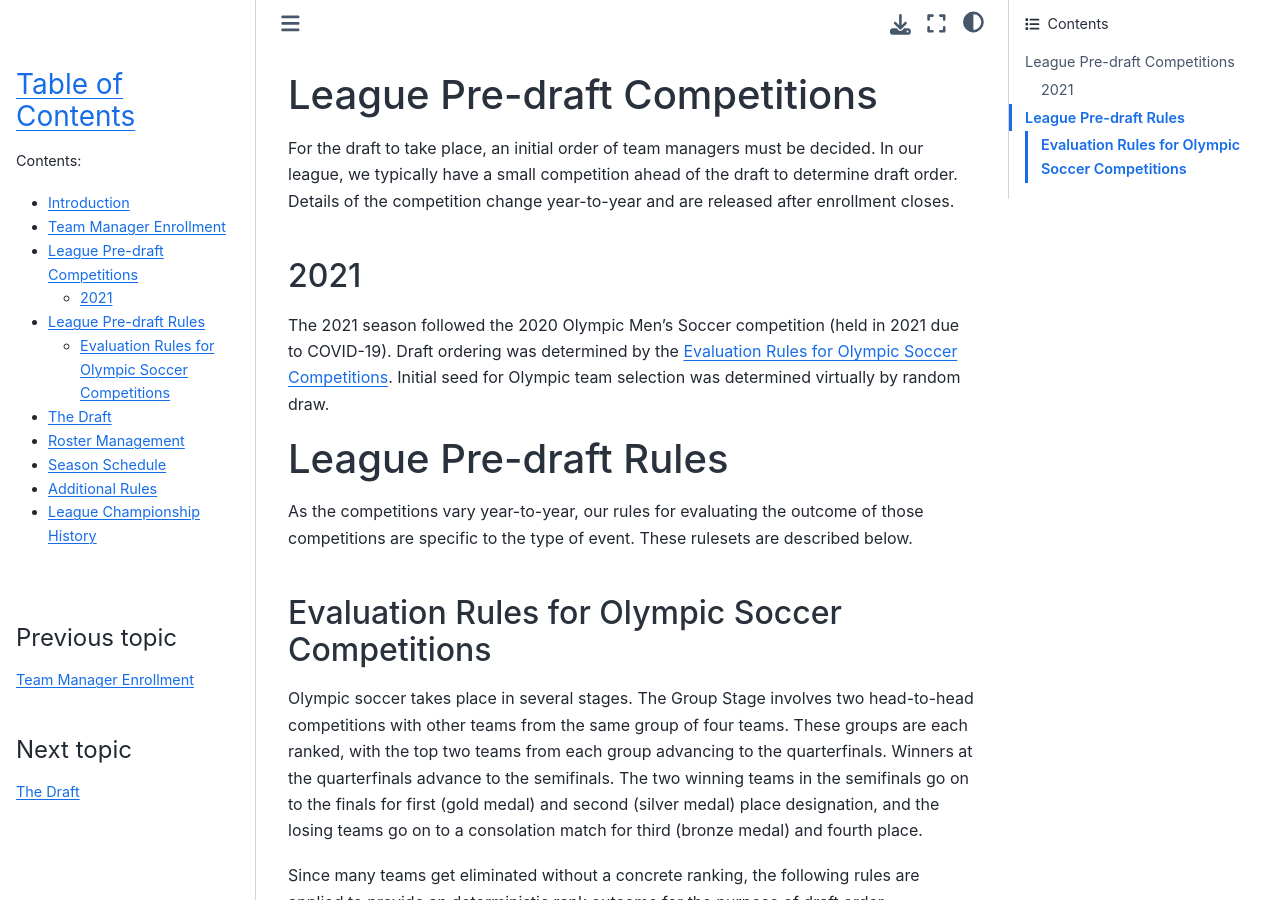
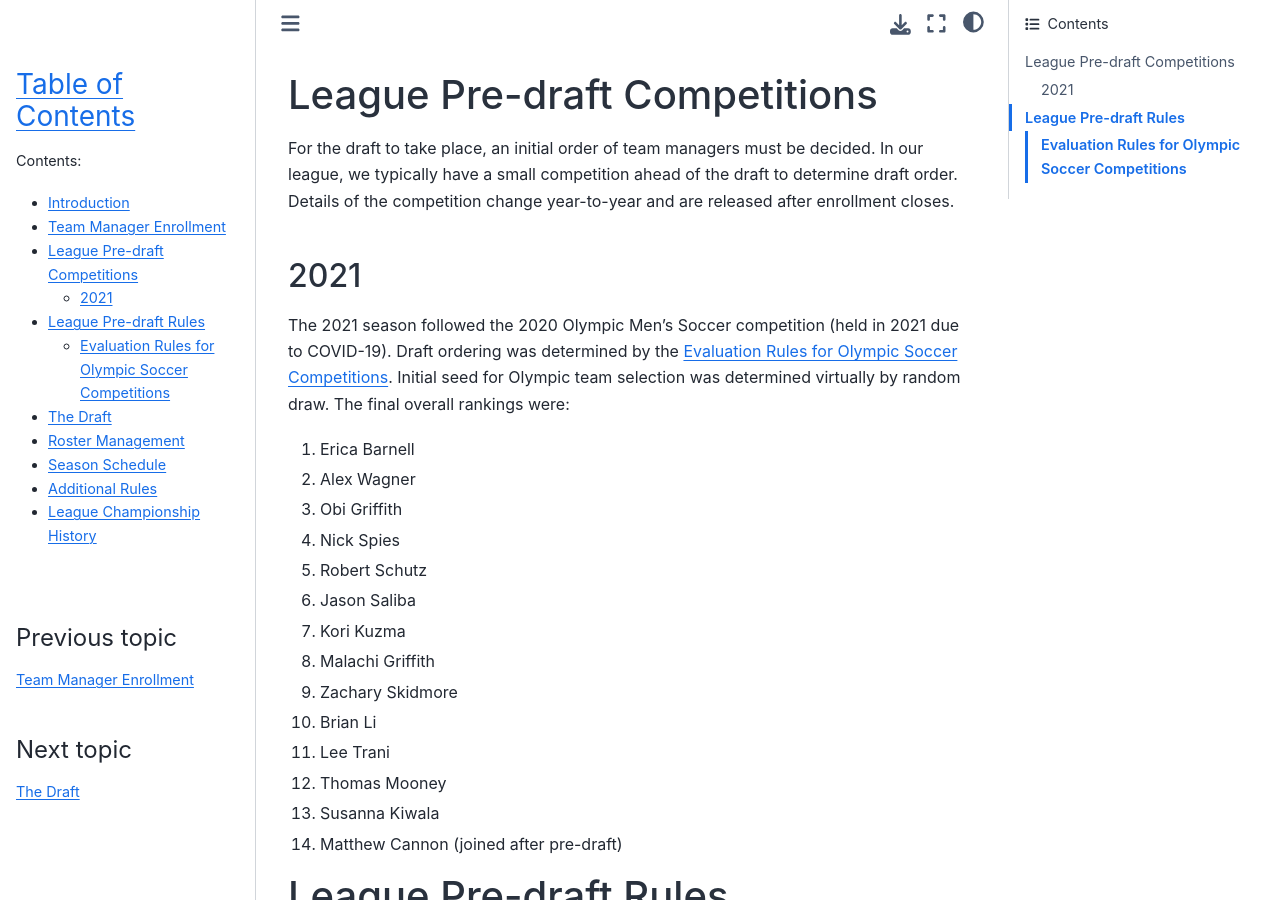
Before and after one commit to GenomicMedLab/fantasy-football-rulebook, a Sphinx documentation site: the page built from docs/predraft.rst, in a window 1280 px wide and 900 px high. Built offline with Sphinx 7.4.7 and the Sphinx Book theme 1.1.4, drawn with Linux system fonts in a browser that asks for light colours.

Commit message:
add draft results

```diff
--- a/docs/predraft.rst
+++ b/docs/predraft.rst
@@ -10,7 +10,23 @@ Details of the competition change year-to-year and are released after enrollment
 ----
 The 2021 season followed the 2020 Olympic Men's Soccer competition (held in 2021 due to
 COVID-19). Draft ordering was determined by the :ref:`olympic-soccer-rules`. Initial seed
-for Olympic team selection was determined virtually by random draw.
+for Olympic team selection was determined virtually by random draw. The final overall
+rankings were:
+
+#. Erica Barnell
+#. Alex Wagner
+#. Obi Griffith
+#. Nick Spies
+#. Robert Schutz
+#. Jason Saliba
+#. Kori Kuzma
+#. Malachi Griffith
+#. Zachary Skidmore
+#. Brian Li
+#. Lee Trani
+#. Thomas Mooney
+#. Susanna Kiwala
+#. Matthew Cannon (joined after pre-draft)
 
 League Pre-draft Rules
 ======================
```
